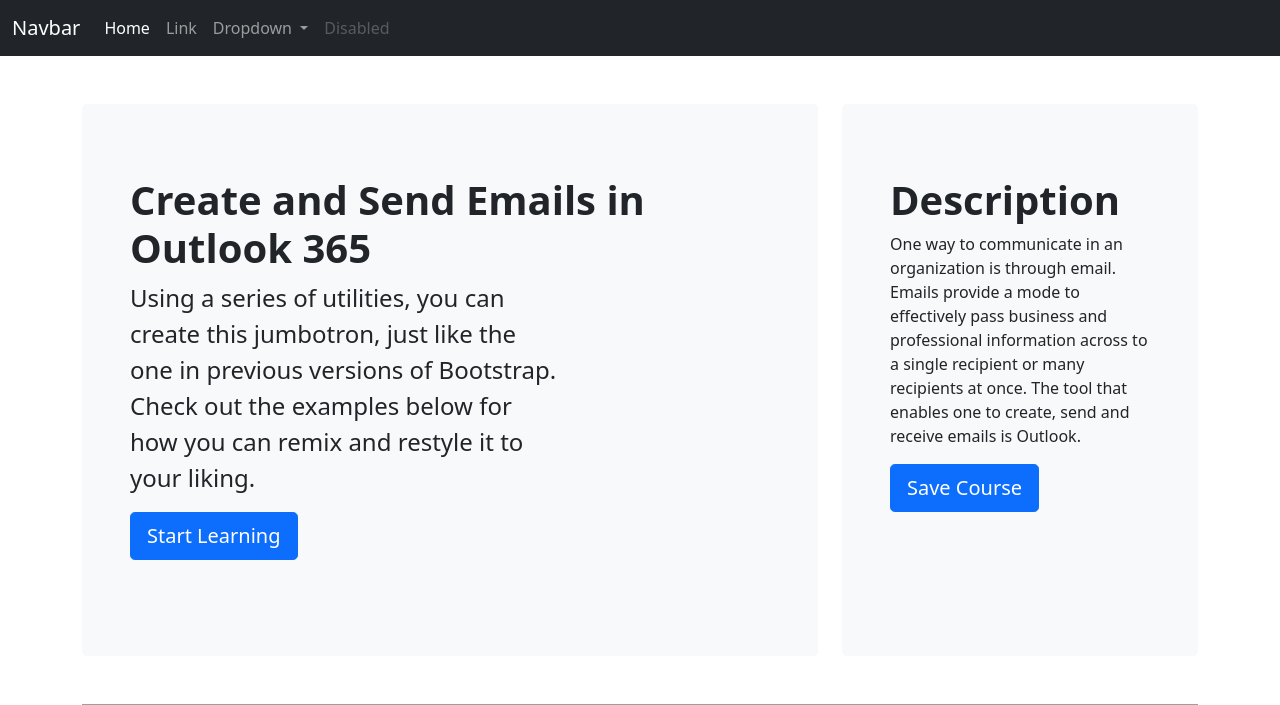
After one commit to chideegit/django-courses, a Django app: page /course/course-details/1/ in a window 1280 px wide. The commit adds this page. Shown: the top 705 px of the page. Run offline with Django 5.2, Linux system fonts and the light colour scheme; a user stored in the database is signed in; data comes from the database, SQL or seed files in the repository; both versions use the stored data as it was after the commit; parts of the project's set-up code (start-up, migrations or seed data) failed here and were passed over; some libraries are stand-ins or nearby versions; grey boxes are pictures that could not be loaded.

Commit message:
still coding

```diff
--- a/course/models.py
+++ b/course/models.py
@@ -21,3 +21,7 @@
     user = models.ForeignKey(User, on_delete=models.CASCADE)
     is_completed = models.BooleanField(default=False)
     is_enrolled = models.BooleanField(default=False)
+
+class SaveCourse(models.Model):
+    course = models.ForeignKey(Course, on_delete=models.CASCADE)
+    user = models.ForeignKey(User, on_delete=models.CASCADE)
--- a/course/urls.py
+++ b/course/urls.py
@@ -6,6 +6,8 @@
     path('update-course/<int:pk>/', update_course, name='update-course'),
     path('all-courses/', all_courses, name='all-courses'),
     path('delete-course/<int:pk>/', delete_course, name='delete-course'),
+    path('course-details/<int:pk>/', course_details, name='course-details'),
     path('enrol-course/<int:pk>/', enrol_course, name='enrol-course'),
-    path('all-enrolled-courses/', all_enrolled_courses, name='all-enrolled-courses')
+    path('all-enrolled-courses/', all_enrolled_courses, name='all-enrolled-courses'),
+    path('save-course/<int:pk>/', save_course, name='save-course')
 ]
--- a/course/views.py
+++ b/course/views.py
@@ -1,8 +1,9 @@
-from django.shortcuts import render, redirect
+from django.shortcuts import render, redirect, HttpResponseRedirect
 from django.contrib import messages
 from django.contrib.auth import get_user_model
 from .models import Course
 from .form import *
+from django.urls import reverse
 
 def add_course(request):
     if request.method == 'POST':
@@ -37,6 +38,15 @@
         context = {'form':form}
     return render(request, 'course/update_course.html', context)
 
+def course_details(request, pk):
+    course = Course.objects.get(pk=pk)
+    if course.enrolcourse_set.filter(course=course, user=request.user).exists():
+        check = True
+    else:
+        check = False
+    context = {'course':course, 'check':check}
+    return render(request, 'course/course_details.html', context)
+
 def all_courses(request):
     courses = Course.objects.all()
     context = {'courses':courses}
@@ -57,12 +67,23 @@
             is_enrolled = True
         )
         messages.success(request, 'You have successfully enrolled for this course')
-        return redirect('dashboard')
+        return HttpResponseRedirect(reverse('course-details', args=[course.pk]))
     else:
         messages.warning(request, 'You are already enrolled for this course')
+
         return redirect('dashboard')
 
 def all_enrolled_courses(request):
     courses = EnrolCourse.objects.filter(user=request.user)
     context = {'courses':courses}
     return render(request, 'course/all_enrolled_courses.html', context)
+
+def save_course(request, pk):
+    course = Course.objects.get(pk=pk)
+    if not SaveCourse.objects.filter(course=course, user=request.user).exists():
+        SaveCourse.objects.create(course=course, user=request.user)
+        messages.success(request, 'Course has been saved to your profile')
+        return redirect('dashboard')
+    else:
+        messages.warning(request, 'Course has already been saved')
+        return redirect('dashboard')
--- /dev/null
+++ b/templates/course/course_details.html
@@ -0,0 +1,43 @@
+{% extends 'base.html' %}
+
+{% block content %}
+
+<div class="row row-cols-1 row-cols-md-3 g-4 mb-5">
+    <div class ="col-md-8">
+        <div class="p-4 h-100 mb-4 bg-light rounded-3">
+            <div class="container-fluid py-5">
+                <h1 class="display-7 fw-bold">{{course.title}}</h1>
+                <p class="col-md-8 fs-4">Using a series of utilities, you can create this jumbotron, just like the one
+                    in previous versions of Bootstrap. Check out the examples below for how you can remix and restyle it
+                    to your liking.</p>
+                {% if check %}
+                <a href="#" class="btn btn-primary btn-lg" type="button">Start Learning</a>
+                {% else %}
+                <a href="{% url 'enrol-course' course.pk %}" class="btn btn-primary btn-lg" type="button">Enrol Course</a>
+                {% endif %}
+            </div>
+        </div>
+    </div>
+
+    <div class ="col-md-4">
+        <div class="p-4 h-100 mb-4 bg-light rounded-3">
+            <div class="container-fluid py-5">
+                <h1 class="display-7 fw-bold">Description</h1>
+                <p class="col-md-12">{{course.description}}</p>
+                <a href="{% url 'save-course' course.pk %}" class="btn btn-primary btn-lg" type="button">Save Course</a>
+            </div>
+        </div>
+    </div>
+</div>
+
+{% if check %}
+<div class="ratio ratio-16x9 mb-5">
+    <iframe src="{{course.video_link}}" title="{{course.title}}" allowfullscreen></iframe>
+</div>
+{% else %}
+<div class="alert alert-warning" role="alert">
+    No Content. Enrol now to see available contents
+</div>
+{% endif %}
+
+{% endblock content %}
```
Also changed, not shown: templates/course/all_courses.html (+12 -1 lines), course/migrations/0003_savecourse.py (added), db.sqlite3.
